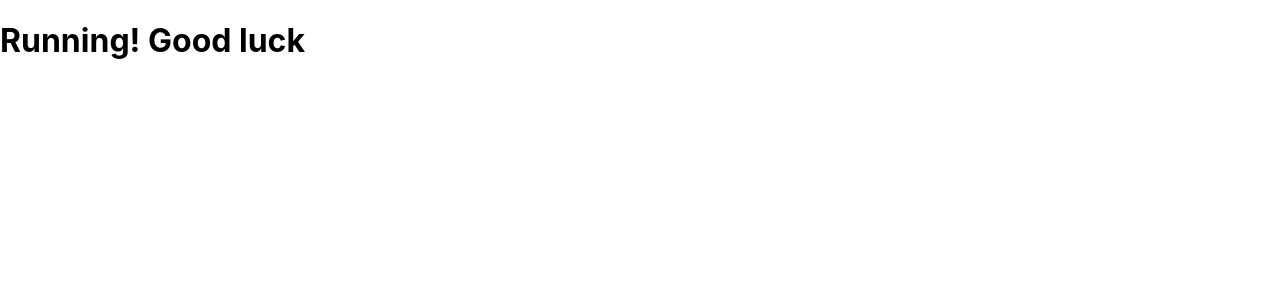
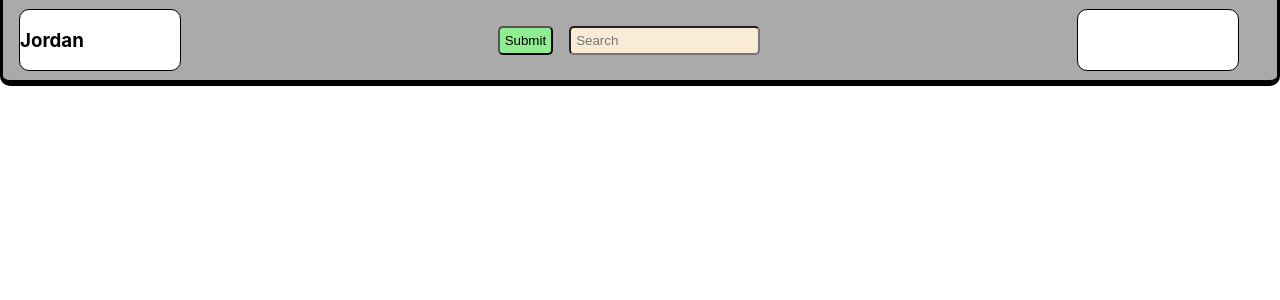
Before and after one commit to Hazey8709/Dev2501-Fortin_1-3, a React (Create React App) app: page / in a window 1280 px wide. Shown: the top 300 px of the page. Built offline with nearby package versions, Linux system fonts and the light colour scheme.

Commit message:
update files header

```diff
--- a/src/App.js
+++ b/src/App.js
@@ -1,15 +1,14 @@
 import React, { Component } from "react";
+import Header from "./components/Header";
 
-// import Header from "./components/Header"
 
 class App extends Component {
     render() {
         return (
             <div className='App'>
-            <h1>Running! Good luck</h1>
-            <header>
-              {/* <Header /> */}
-            </header>
+                <Header />
+
+                {/* <h1>Running! Good luck</h1> */}
             </div>
         );
     }
--- a/src/components/Header.js
+++ b/src/components/Header.js
@@ -1 +1,87 @@
-//!  Header File
+import React from "react";
+
+const Header = (props) => {
+    return (
+        <header style={style.header}>
+            <div style={style.logoCont}>
+                <h3>Jordan</h3>
+                <div style={style.logo}></div>
+            </div>
+
+            <div style={style.searchCont}>
+                <button style={style.searchBtn}>Submit</button>
+                <input
+                    style={style.input}
+                    type='text'
+                    placeholder='Search'
+                ></input>
+            </div>
+            <div style={style.avatarCont}></div>
+        </header>
+    );
+};
+
+export default Header;
+
+const style = {
+    header: {
+        background: "#0005",
+        display: "flex",
+        flexDirection: "row",
+        alignItems: "center",
+        justifyContent: "space-between",
+        border: "3px solid black",
+        borderTop: "none",
+        borderBottom: "6px solid black",
+        borderBottomLeftRadius: "10px",
+        borderBottomRightRadius: "10px",
+        height: "5rem",
+    },
+
+    logoCont: {
+        display: "flex",
+        border: "1px solid black",
+        borderRadius: "10px",
+        backgroundColor: "white",
+        width: "10rem",
+        marginLeft: "1rem",
+        alignItems: "center",
+    },
+
+    searchCont: {
+        display: "flex",
+        borderRadius: "5px",
+        flexDirection: "row",
+    },
+
+    searchBtn: {
+        borderRadius: "5px",
+        padding: "5px",
+        backgroundColor: "lightGreen",
+        marginRight: "1rem",
+    },
+
+    input: {
+        borderRadius: "5px",
+        backgroundColor: "antiqueWhite",
+        padding: "5px",
+    },
+
+    avatarCont: {
+        display: "flex",
+        border: "1px solid black",
+        borderRadius: "10px",
+        flexDirection: "row",
+        backgroundColor: "white",
+        alignItems: "center",
+        marginRight: "3%",
+        width: "10rem",
+        height: "60px",
+    },
+};
+
+//! Notes:
+//*  Logo Cont Left side,
+//*  Search cont middle,
+//*  Avatar cont right side,
+//*
--- a/src/index.css
+++ b/src/index.css
@@ -11,3 +11,7 @@ code {
   font-family: source-code-pro, Menlo, Monaco, Consolas, 'Courier New',
     monospace;
 }
+
+ /* body {
+  background-color: antiquewhite;
+ } */
```
